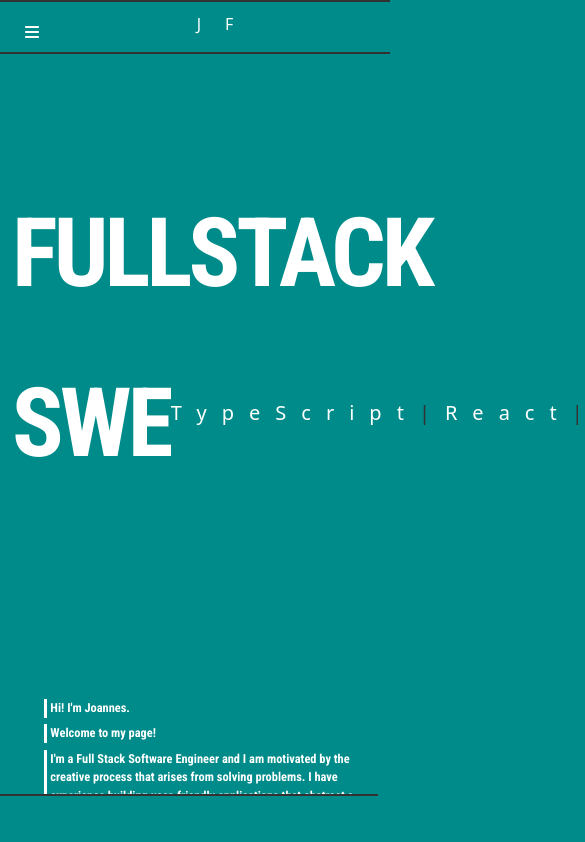
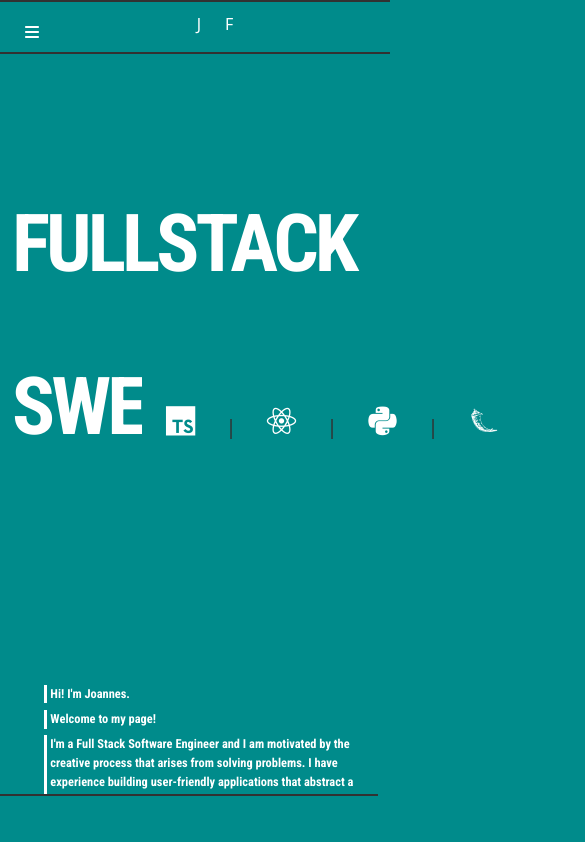
Before and after one commit to JoHeyJo/myWebsiteReact, a React (Create React App) app: page / in a window 390 px wide. Shown: the top 842 px of the page, 585 px wide, since content can reach past the window. Built offline with nearby package versions, Linux system fonts and the light colour scheme; no server answers.

Commit message:
devicons replace text responsively

```diff
--- a/src/Banner.css
+++ b/src/Banner.css
@@ -1,10 +1,18 @@
+.subBanner {
+  align-items: baseline
+}
+
+.Banner-devicons {
+  padding-left: 5rem;
+  white-space: nowrap;
+}
 
 .Banner-title, .Banner-subtitle {
   font-family: 'Roboto Condensed', sans-serif;
   text-transform: uppercase;
   letter-spacing: -15px;
   margin-top: 10vh;
-  margin-bottom: 50vh;
+  /* margin-bottom: 50vh; */
 }
 
 #Banner-text {
--- a/src/Banner.js
+++ b/src/Banner.js
@@ -2,44 +2,45 @@ import React, { useState, useEffect } from "react";
 import './Banner.css'
 import './fontSize.css'
 
-function renderFlask(windowWidth) {
-  return windowWidth > 1595
-    ? <span>Flask</span>
-    : <i class="devicon-flask-original"></i>
+function renderTypeScript(windowWidth) {
+  return windowWidth > 1080
+    ? <span>TypeScript<span className="pipes">|</span></span>
+    : <span><i class="devicon-typescript-plain"></i><span className="pipes">|</span></span>
+}
+function renderReact(windowWidth) {
+  return windowWidth > 1275
+  ? <span>React<span className="pipes">|</span></span>
+  : <span><i class="devicon-react-original"></i><span className="pipes">|</span></span>
 }
 
 function renderPython(windowWidth) {
-  return windowWidth > 1368
-    ? <span>Python<span className="pipes">|</span></span>
-    : <span><i class="devicon-python-plain"></i><span className="pipes">|</span></span>
+  return windowWidth > 1360
+  ? <span>Python<span className="pipes">|</span></span>
+  : <span><i class="devicon-python-plain"></i><span className="pipes">|</span></span>
 }
 
-function renderReact(windowWidth) {
-  return windowWidth > 951
-    ? <span>React<span className="pipes">|</span></span>
-    : <span><i class="devicon-react-original"></i><span className="pipes">|</span></span>
+function renderFlask(windowWidth) {
+  return windowWidth > 1475
+  ? <span>Flask</span>
+  : <i class="devicon-flask-original"></i>
 }
 
-function renderTypeScript(windowWidth) {
-  return windowWidth > 609
-    ? <span>TypeScript<span className="pipes">|</span></span>
-    : <span><i class="devicon-typescript-plain"></i><span className="pipes">|</span></span>
-}
 
 function Banner() {
-  const [width, setWidth] = useState(Infinity);
+  const [width, setWidth] = useState(window.innerWidth);
+  console.log(width)
   useEffect(() => {
     function handleResize() {
       setWidth(window.innerWidth)
     }
     window.addEventListener("resize", handleResize)
-  })
+  },[])
 
   return (
     <div className="Banner-container bannerFs">
       <h1 className="Banner-title bannerFs mb-0">fullstack</h1>
       <section className="Banner subBanner d-flex">
-        <h3 className="Banner-subtitle bannerFs my-0">swe</h3>
+        <section className="Banner-subtitle bannerFs my-0">swe</section>
         <section className="Banner-devicons">
           {renderTypeScript(width)}{renderReact(width)}{renderPython(width)}{renderFlask(width)}
         </section>
--- a/src/fontSize.css
+++ b/src/fontSize.css
@@ -5,7 +5,7 @@
   }
 }
 
-  @media (min-width: 544px) {
+@media (min-width: 544px) {
   .fs {
     font-size: .5rem;
   }
@@ -30,17 +30,19 @@
 }
 
 /* font size for Banner */
-@media (max-width: 544px){
-  .bannerFs{
+@media (max-width: 544px) {
+  .bannerFs {
     padding-top: 15%;
 
   }
 }
+
 @media (min-width: 320px) {
   .bannerFs {
-    font-size: 6rem;
+    font-size: 5rem;
     letter-spacing: -4px;
   }
+
 }
 
 @media (min-width: 544px) {
@@ -72,6 +74,19 @@
   }
 }
 
+@media screen and (max-width: 390px) {
+
+  i {
+    font-size: 18px;
+    padding-left: 2px;
+    padding-right: 2px;
+  }
+
+  .Banner-devicons {
+    padding-left: .5rem;
+  }
+}
+
 i {
   font-size: 30px;
   padding-left: 15px;
```
